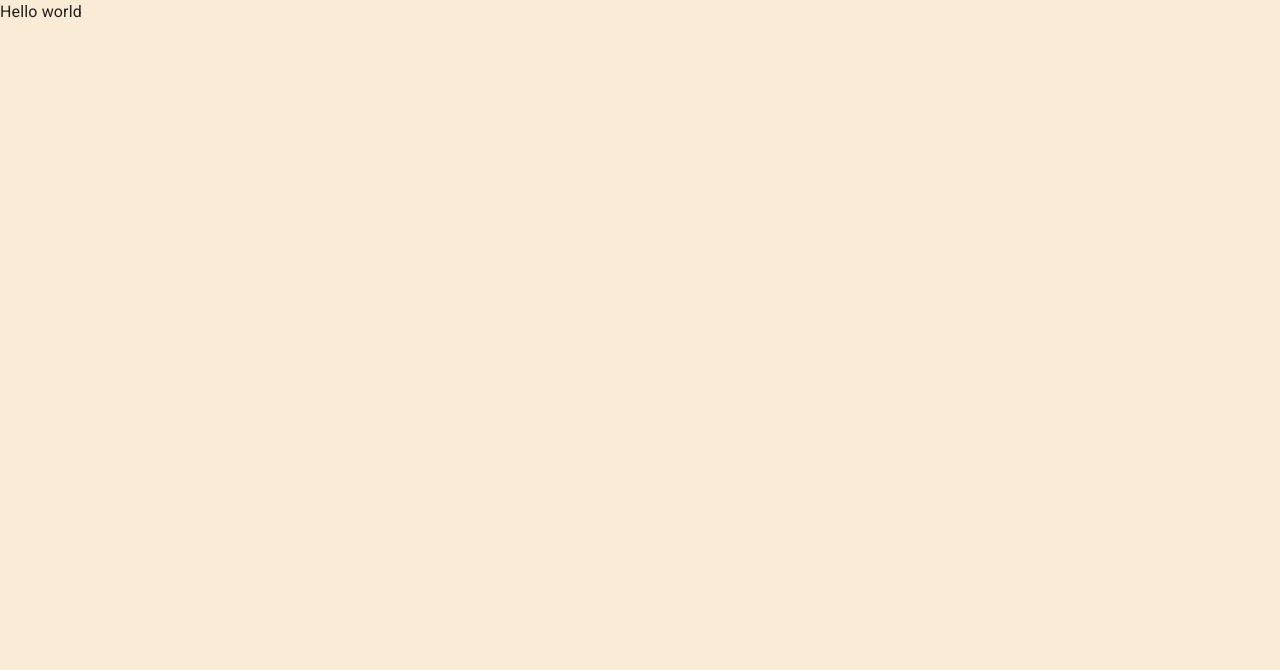
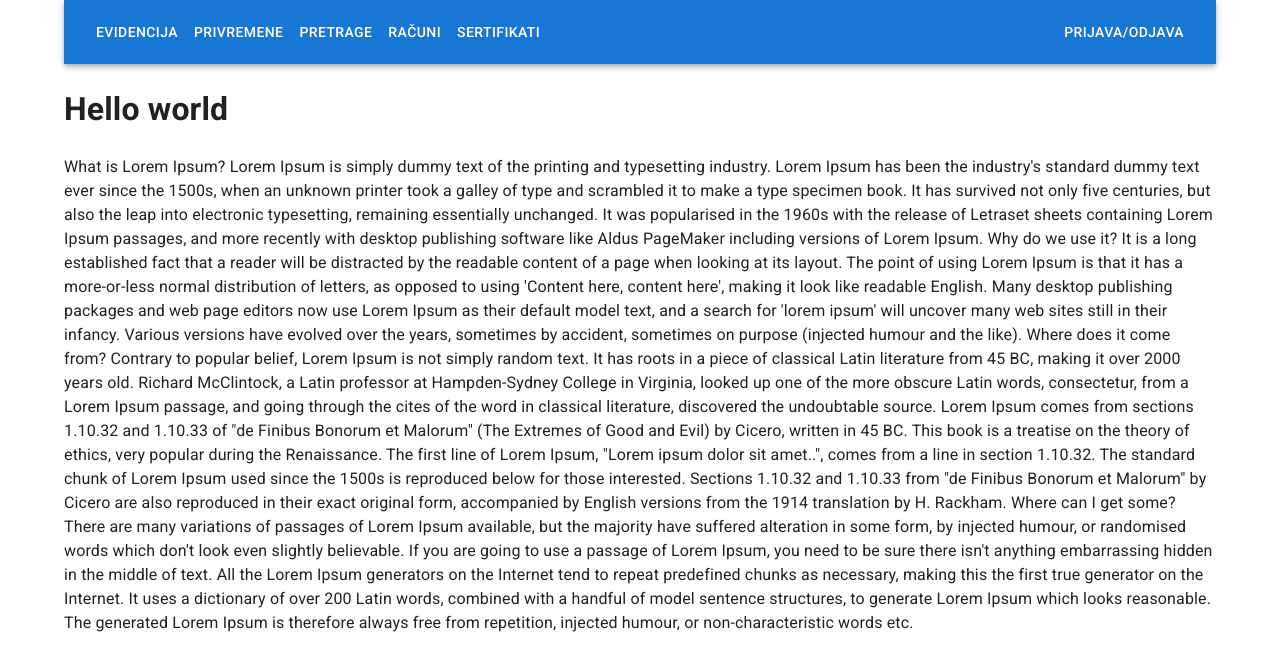
Before and after one commit to BogdanRaicevic/ied-projects, a React (Vite) app: page / in a window 1280 px wide. Shown: the top 670 px of the page. Built offline with nearby package versions, Linux system fonts and the light colour scheme.

Commit message:
Create Navigation bar

```diff
--- a/src/App.tsx
+++ b/src/App.tsx
@@ -1,5 +1,44 @@
+import Container from "@mui/material/Container";
+import Navigation from "./components/Navigation";
+
 function App() {
-  return <div>Hello world</div>;
+  return (
+    <Container component="main" maxWidth="lg">
+      <Navigation></Navigation>
+      <h1>Hello world</h1>
+      <p>
+        What is Lorem Ipsum? Lorem Ipsum is simply dummy text of the printing and typesetting industry. Lorem Ipsum has
+        been the industry's standard dummy text ever since the 1500s, when an unknown printer took a galley of type and
+        scrambled it to make a type specimen book. It has survived not only five centuries, but also the leap into
+        electronic typesetting, remaining essentially unchanged. It was popularised in the 1960s with the release of
+        Letraset sheets containing Lorem Ipsum passages, and more recently with desktop publishing software like Aldus
+        PageMaker including versions of Lorem Ipsum. Why do we use it? It is a long established fact that a reader will
+        be distracted by the readable content of a page when looking at its layout. The point of using Lorem Ipsum is
+        that it has a more-or-less normal distribution of letters, as opposed to using 'Content here, content here',
+        making it look like readable English. Many desktop publishing packages and web page editors now use Lorem Ipsum
+        as their default model text, and a search for 'lorem ipsum' will uncover many web sites still in their infancy.
+        Various versions have evolved over the years, sometimes by accident, sometimes on purpose (injected humour and
+        the like). Where does it come from? Contrary to popular belief, Lorem Ipsum is not simply random text. It has
+        roots in a piece of classical Latin literature from 45 BC, making it over 2000 years old. Richard McClintock, a
+        Latin professor at Hampden-Sydney College in Virginia, looked up one of the more obscure Latin words,
+        consectetur, from a Lorem Ipsum passage, and going through the cites of the word in classical literature,
+        discovered the undoubtable source. Lorem Ipsum comes from sections 1.10.32 and 1.10.33 of "de Finibus Bonorum et
+        Malorum" (The Extremes of Good and Evil) by Cicero, written in 45 BC. This book is a treatise on the theory of
+        ethics, very popular during the Renaissance. The first line of Lorem Ipsum, "Lorem ipsum dolor sit amet..",
+        comes from a line in section 1.10.32. The standard chunk of Lorem Ipsum used since the 1500s is reproduced below
+        for those interested. Sections 1.10.32 and 1.10.33 from "de Finibus Bonorum et Malorum" by Cicero are also
+        reproduced in their exact original form, accompanied by English versions from the 1914 translation by H.
+        Rackham. Where can I get some? There are many variations of passages of Lorem Ipsum available, but the majority
+        have suffered alteration in some form, by injected humour, or randomised words which don't look even slightly
+        believable. If you are going to use a passage of Lorem Ipsum, you need to be sure there isn't anything
+        embarrassing hidden in the middle of text. All the Lorem Ipsum generators on the Internet tend to repeat
+        predefined chunks as necessary, making this the first true generator on the Internet. It uses a dictionary of
+        over 200 Latin words, combined with a handful of model sentence structures, to generate Lorem Ipsum which looks
+        reasonable. The generated Lorem Ipsum is therefore always free from repetition, injected humour, or
+        non-characteristic words etc.
+      </p>
+    </Container>
+  );
 }
 
 export default App;
--- /dev/null
+++ b/src/components/Navigation/ApplicationNavBar.tsx
@@ -0,0 +1,25 @@
+import AppBar from "@mui/material/AppBar";
+import Box from "@mui/material/Box";
+import Toolbar from "@mui/material/Toolbar";
+import Button from "@mui/material/Button";
+
+export default function ApplicationNavBar() {
+  const navItems = ["Evidencija", "Privremene", "Pretrage", "Računi", "Sertifikati"];
+
+  return (
+    <Box sx={{ flexGrow: 1 }}>
+      <AppBar position="static">
+        <Toolbar>
+          <Box sx={{ flexGrow: 1, display: { xs: "none", sm: "block" } }}>
+            {navItems.map((item) => (
+              <Button key={item} sx={{ color: "#fff" }}>
+                {item}
+              </Button>
+            ))}
+          </Box>
+          <Button sx={{ color: "#fff" }}>PRIJAVA/ODJAVA</Button>
+        </Toolbar>
+      </AppBar>
+    </Box>
+  );
+}
--- /dev/null
+++ b/src/components/Navigation/index.tsx
@@ -0,0 +1,4 @@
+import ApplicationNavBar from "./ApplicationNavBar";
+export default function Navigation() {
+  return <ApplicationNavBar></ApplicationNavBar>;
+}
--- a/src/main.css
+++ b/src/main.css
@@ -1,7 +1,3 @@
 * {
-  background-color: antiquewhite;
-  margin: 0;
-  padding: 0;
-  box-sizing: border-box;
   font-family: Roboto, 'Times New Roman', Times, serif;
 }
```
